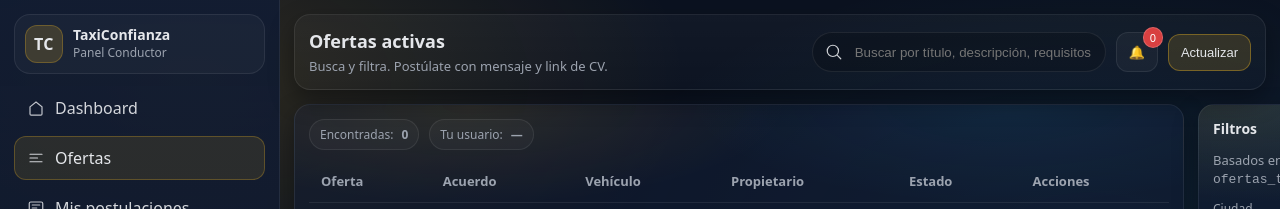
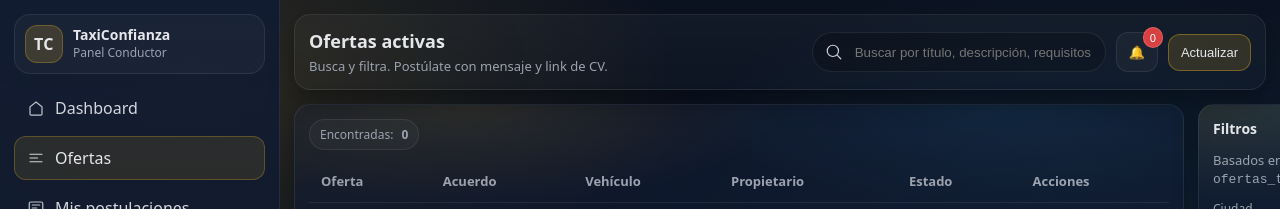
Before and after one commit to dmartin1030-boop/taxiconfianza-app, a website: page conductor-ofertas.html in a window 1280 px wide. Shown: the top 209 px of the page. Drawn offline with Linux system fonts and the light colour scheme.

Commit message:
Update conductor-ofertas.html

```diff
--- a/conductor-ofertas.html
+++ b/conductor-ofertas.html
@@ -136,7 +136,6 @@
           <div class="row" style="margin-bottom:10px;">
             <div class="kpi">
               <span class="pill">Encontradas: <strong id="count">0</strong></span>
-              <span class="pill">Tu usuario: <strong id="who">—</strong></span>
             </div>
             <div class="muted" id="msg"></div>
           </div>
```
